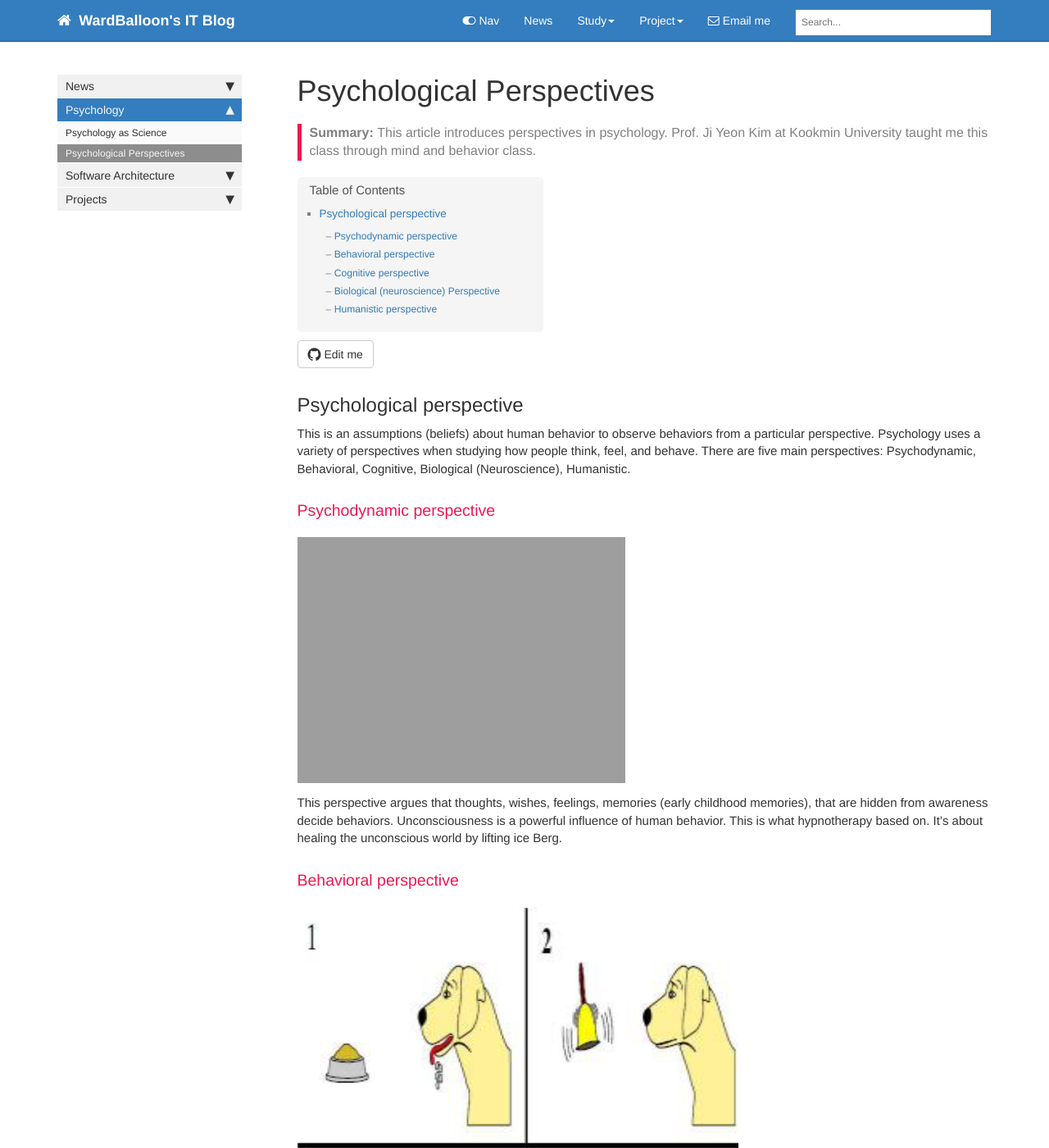
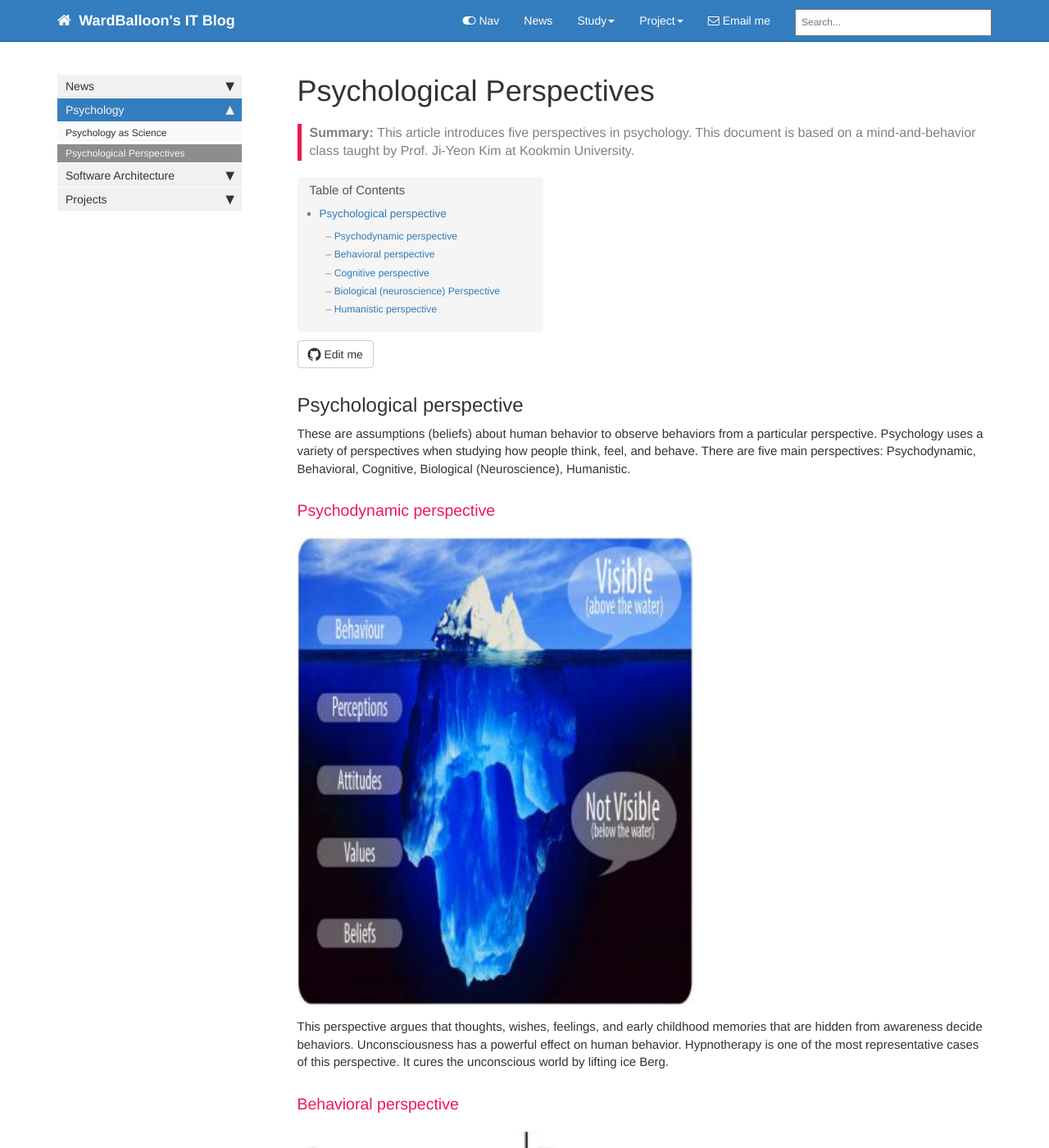
Before and after one commit to codingsoo/codingsoo.github.io1, a Jekyll site: the page built from pages/psychology/psychological-perspectives.md, in a window 1280 px wide and 1400 px high. Shown: the whole window at 82% size. Built offline with Jekyll 4.4.1, drawn with Linux system fonts in a browser that asks for light colours; nearby versions of some CDN libraries; comment, search, counter and statistics services are not loaded; some of the changed text lies outside the part shown.

Commit message:
Psychology Update

```diff
--- a/pages/psychology/psychological-perspectives.md
+++ b/pages/psychology/psychological-perspectives.md
@@ -1,9 +1,9 @@
 ---
 title: Psychological Perspectives
 keywords: psychology, mind and behavior, psychological perspectives
-last_updated: April 24, 2019
+last_updated: June 10, 2019
 tags: [psychology]
-summary: "This article introduces perspectives in psychology. Prof. Ji Yeon Kim at Kookmin University taught me this class through mind and behavior class."
+summary: "This article introduces five perspectives in psychology. This document is based on a mind-and-behavior class taught by Prof. Ji-Yeon Kim at Kookmin University."
 sidebar: home_sidebar
 permalink: psychological-perspectives.html
 folder: psychology
@@ -11,13 +11,13 @@ folder: psychology
 
 ## Psychological perspective
 
-This is an assumptions (beliefs) about human behavior to observe behaviors from a particular perspective. Psychology uses a variety of perspectives when studying how people think, feel, and behave. There are five main perspectives: Psychodynamic, Behavioral, Cognitive, Biological (Neuroscience), Humanistic.
+These are assumptions (beliefs) about human behavior to observe behaviors from a particular perspective. Psychology uses a variety of perspectives when studying how people think, feel, and behave. There are five main perspectives: Psychodynamic, Behavioral, Cognitive, Biological (Neuroscience), Humanistic.
 
 ### Psychodynamic perspective
 
-![freud_iceberg](https://wardballoon.github.io/images/frued_iceberg.png)
+![freud_iceberg](https://wardballoon.github.io/images/freud_iceberg.png)
 
-This perspective argues that thoughts, wishes, feelings, memories (early childhood memories), that are hidden from awareness decide behaviors. Unconsciousness is a powerful influence of human behavior. This is what hypnotherapy based on. It's about healing the unconscious world by lifting ice Berg.
+This perspective argues that thoughts, wishes, feelings, and early childhood memories that are hidden from awareness decide behaviors. Unconsciousness has a powerful effect on human behavior. Hypnotherapy is one of the most representative cases of this perspective. It cures the unconscious world by lifting ice Berg.
 
 ### Behavioral perspective
 
```
Also changed, not shown: other parts of pages/psychology/psychological-perspectives.md (+2 -2 lines), pages/psychology/psychology-as-science.md (+1 -1 lines).
